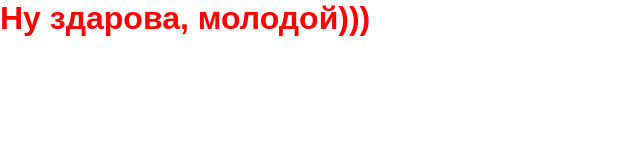
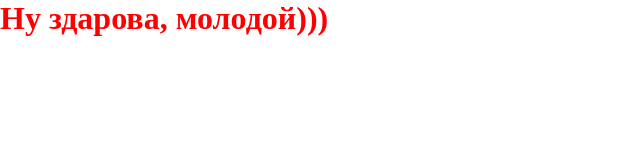
Before and after one commit to VlaDick2008/gulp-starter-2022, a website: page app/index.html in a window 1280 px wide. Shown: the whole page, without its empty margins (0-640 px from the left). Drawn offline with nearby package versions, Linux system fonts and the light colour scheme; files that its build step writes are made by us from their sources.

Commit message:
Ну теперь точно всё

```diff
--- a/app/scss/_global.scss
+++ b/app/scss/_global.scss
@@ -7,10 +7,6 @@ html {
 *::after,
 *::before {
   box-sizing: inherit;
-}
-
-body {
-  font-family: 'Montserrat', sans-serif;
 }
 
 h1,
```
